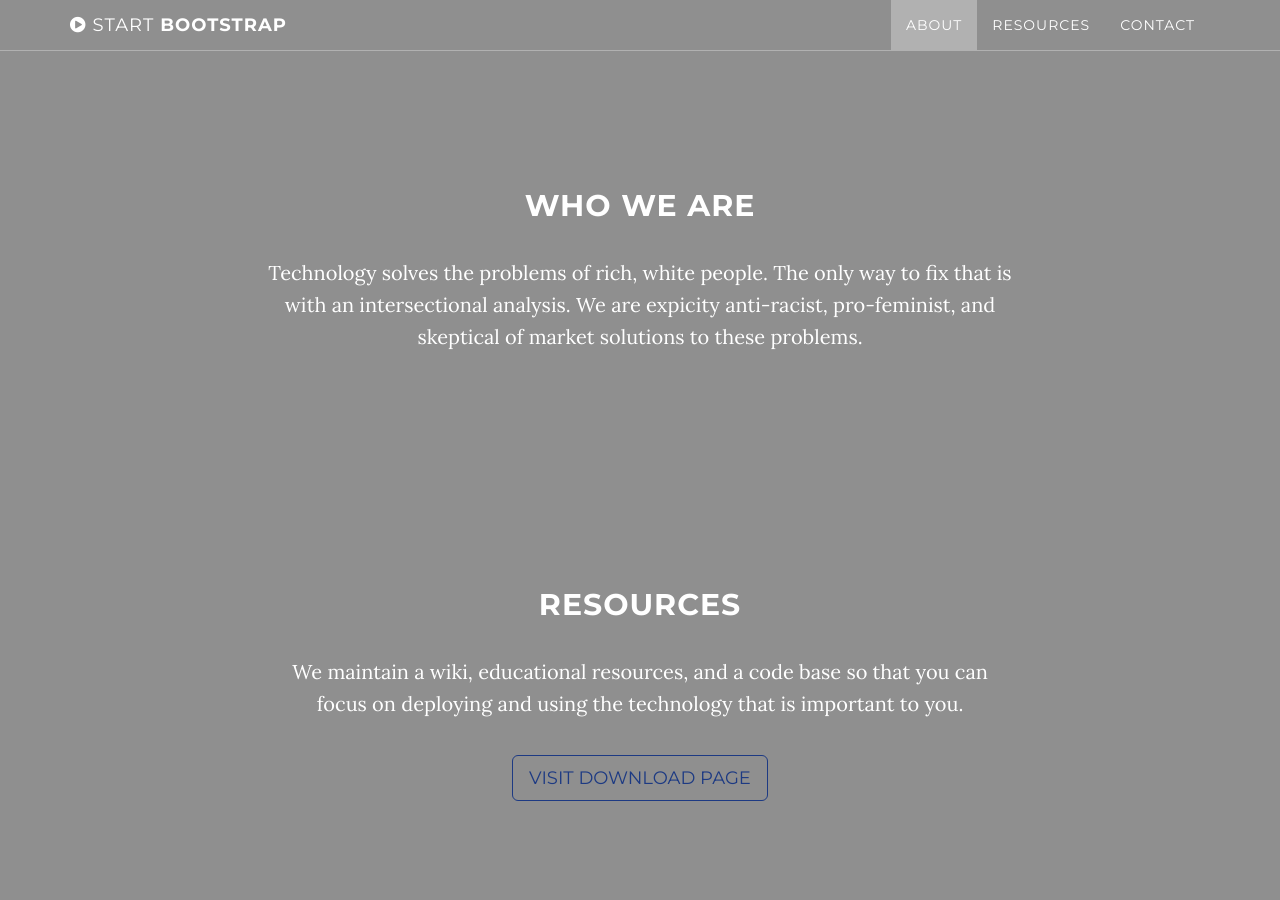
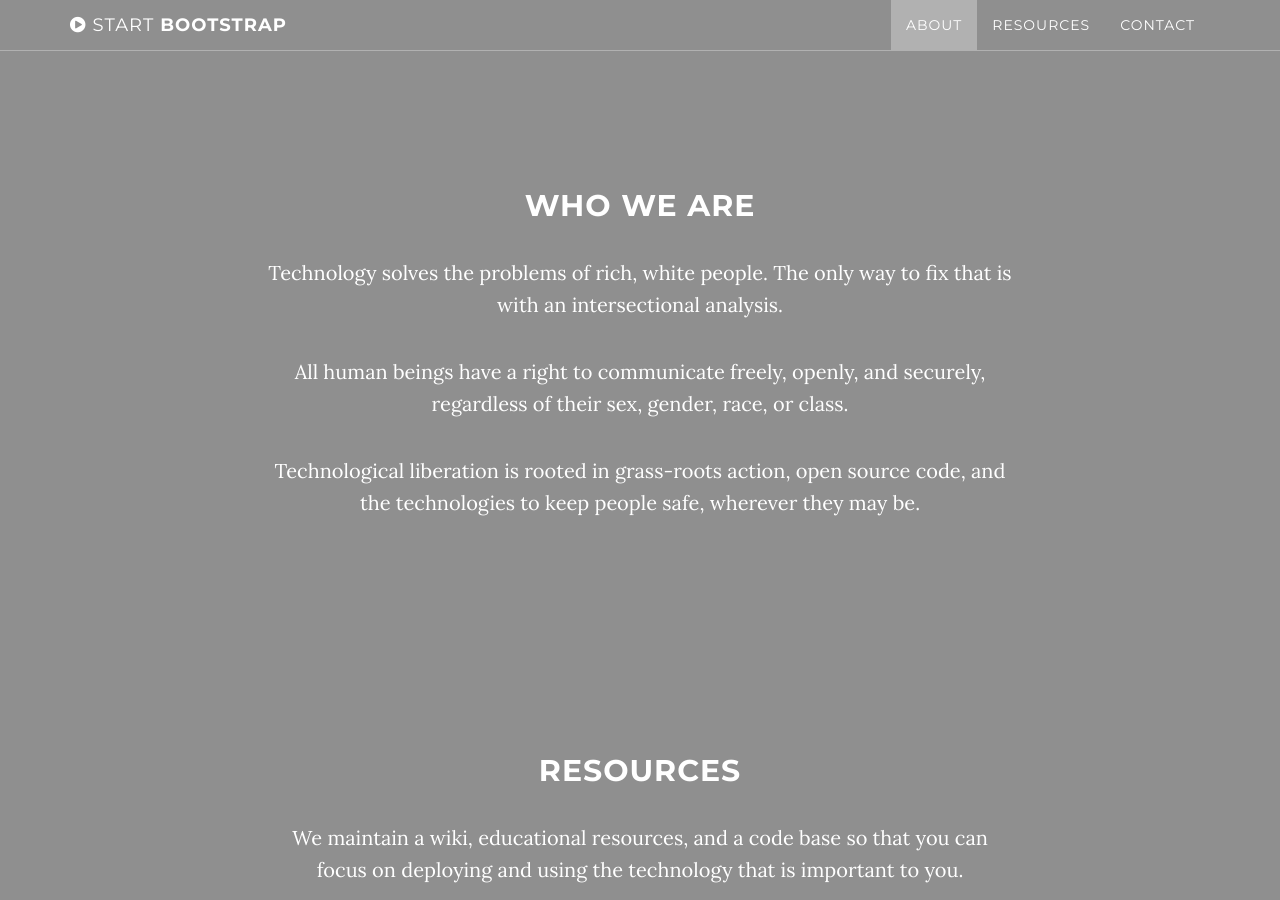
Before and after one commit to thenextbilliononline/thenextbillion.online, a Jekyll site: the page built from index.html, in a window 1280 px wide and 900 px high, scrolled down 931 px. Built offline with Jekyll 4.4.1, drawn with Linux system fonts in a browser that asks for light colours.

Commit message:
Update about
toned it down, but not really

```diff
--- a/_includes/about.html
+++ b/_includes/about.html
@@ -3,7 +3,9 @@
         <div class="row">
             <div class="col-lg-8 col-lg-offset-2">
                 <h2>Who We Are</h2>
-                <p>Technology solves the problems of rich, white people. The only way to fix that is with an intersectional analysis. We are expicity anti-racist, pro-feminist, and skeptical of market solutions to these problems.
+                <p>Technology solves the problems of rich, white people. The only way to fix that is with an intersectional analysis.
+                <p>All human beings have a right to communicate freely, openly, and securely, regardless of their sex, gender, race, or class.
+                <p>Technological liberation is rooted in grass-roots action, open source code, and the technologies to keep people safe, wherever they may be.
             </div>
         </div>
     </section>
```
